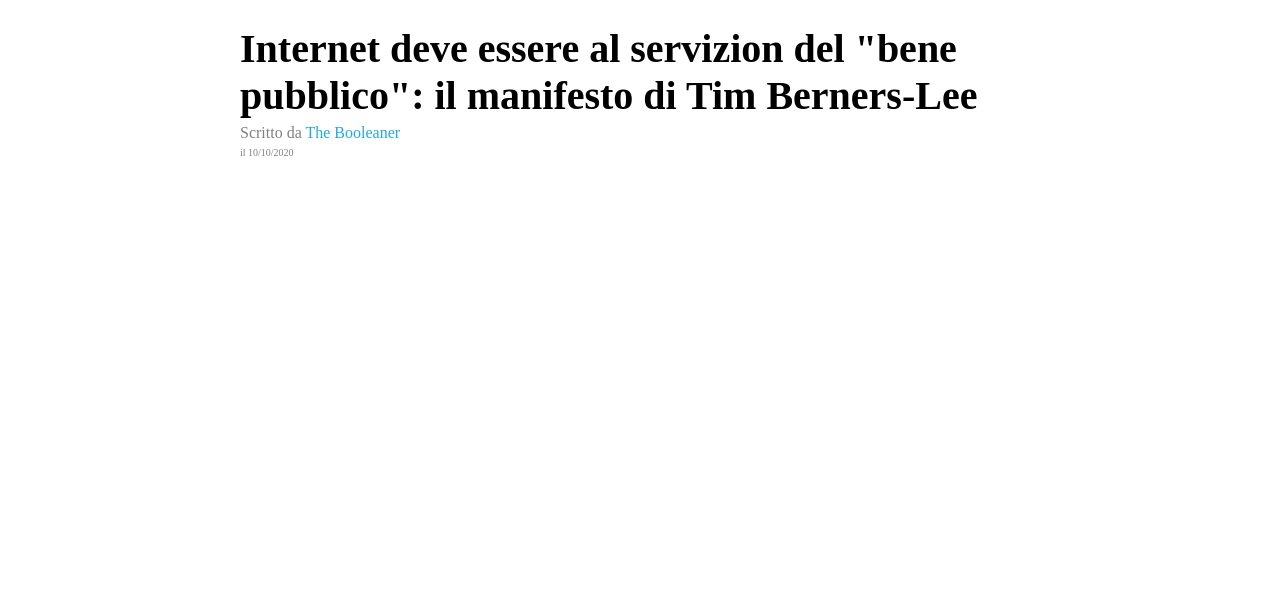
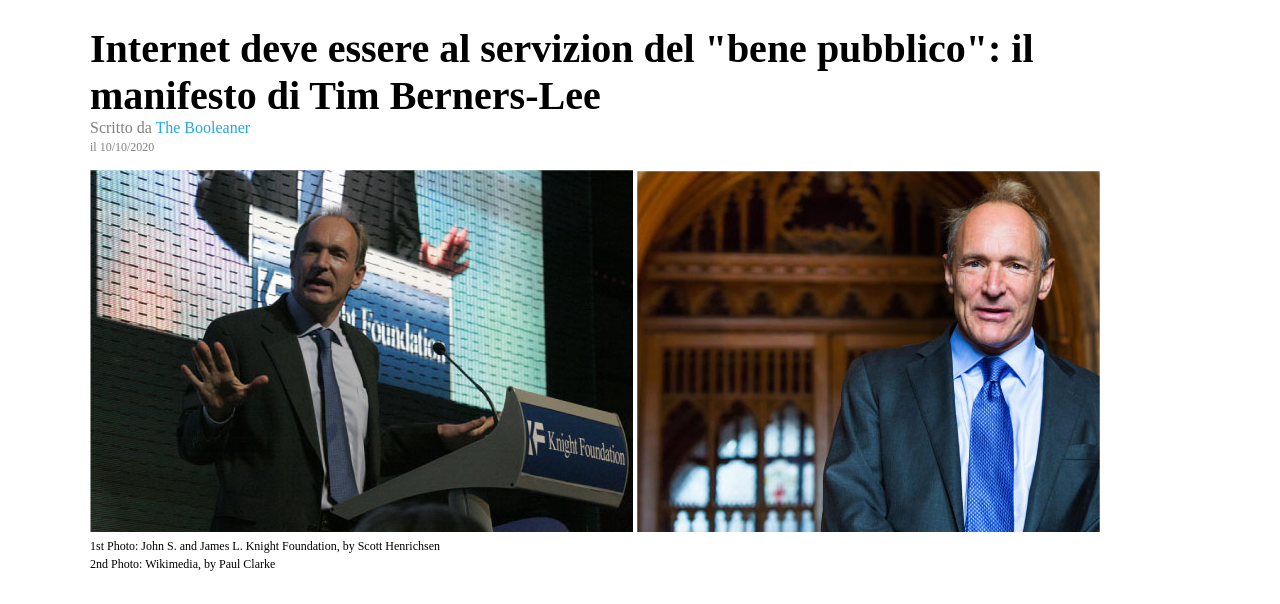
Before and after one commit to mauro-20/html-css-booleaner, a plain HTML site: page index.html in a window 1280 px wide. Shown: the part 196-800 px from the top of the page. Drawn offline with Linux system fonts and the light colour scheme.

Commit message:
add images container

```diff
--- a/css/style.css
+++ b/css/style.css
@@ -1,5 +1,5 @@
 #container{
-  width: 800px;
+  width: 1100px;
   margin: auto;
 }
 
@@ -16,7 +16,7 @@
 
 h1 {
   font-size: 40px;
-  margin-bottom: 5px;
+  margin-bottom: 0;
 }
 
 .color-blue{
@@ -28,5 +28,9 @@ h1 {
 }
 
 .small-size{
-  font-size: 10px;
+  font-size: 12px;
 }
+
+.images{
+  margin: 15px 0;
+}
--- a/index.html
+++ b/index.html
@@ -31,6 +31,19 @@
       </section>
       <!-- /main title -->
 
+      <!-- images container -->
+      <div class="images">
+        <img src="img/tim-1.jpg" alt="Tim Berners-Lee 1">
+        <img src="img/tim-2.jpg" alt="Tim Berners-Lee 2">
+        <br>
+        <span class="small-size">1st Photo: John S. and James L. Knight Foundation, by Scott Henrichsen</span>
+        <br>
+        <span class="small-size">2nd Photo: Wikimedia, by Paul Clarke</span>
+
+
+      </div>
+      <!-- /images container -->
+
     </main>
     <!-- /corpo -->
 
```
